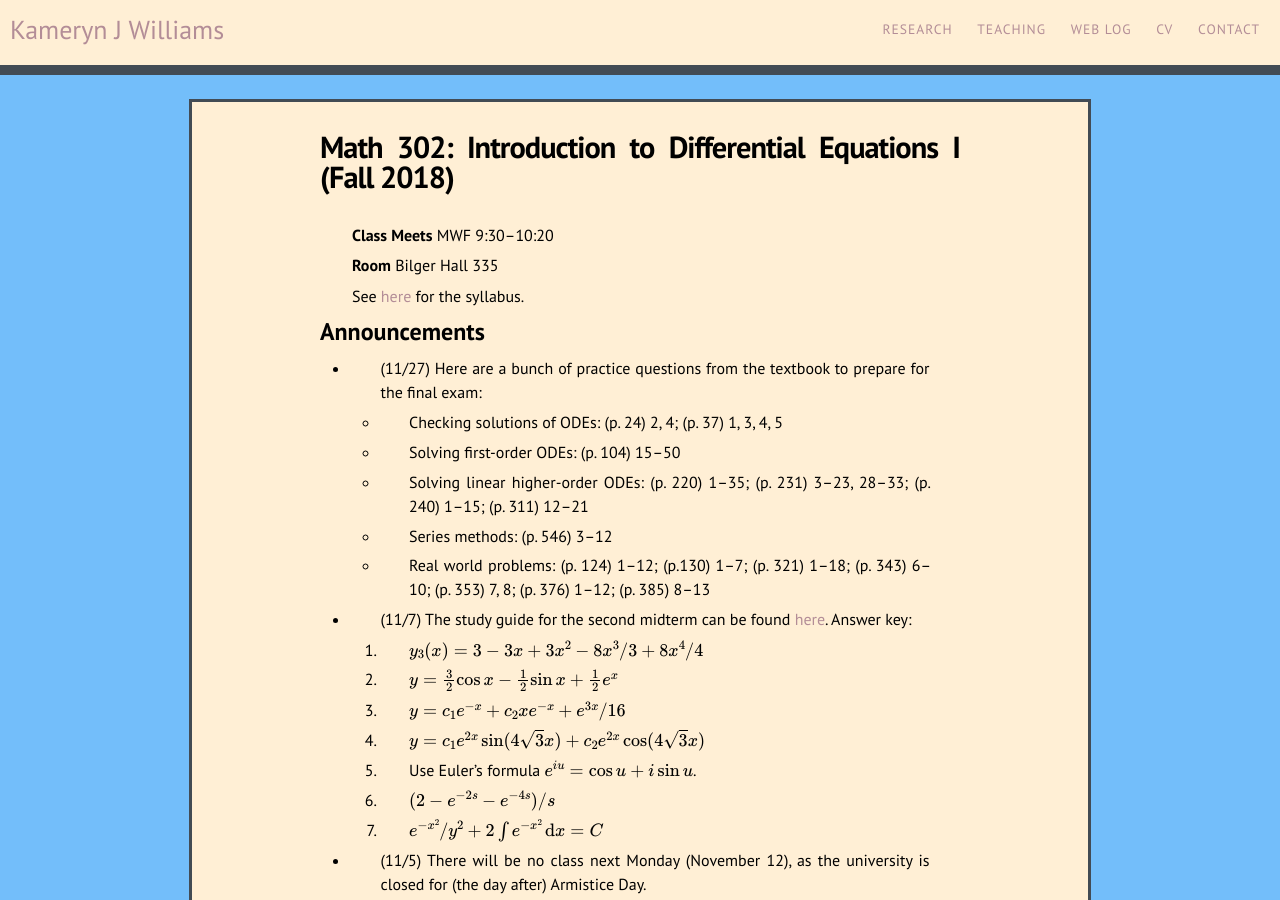
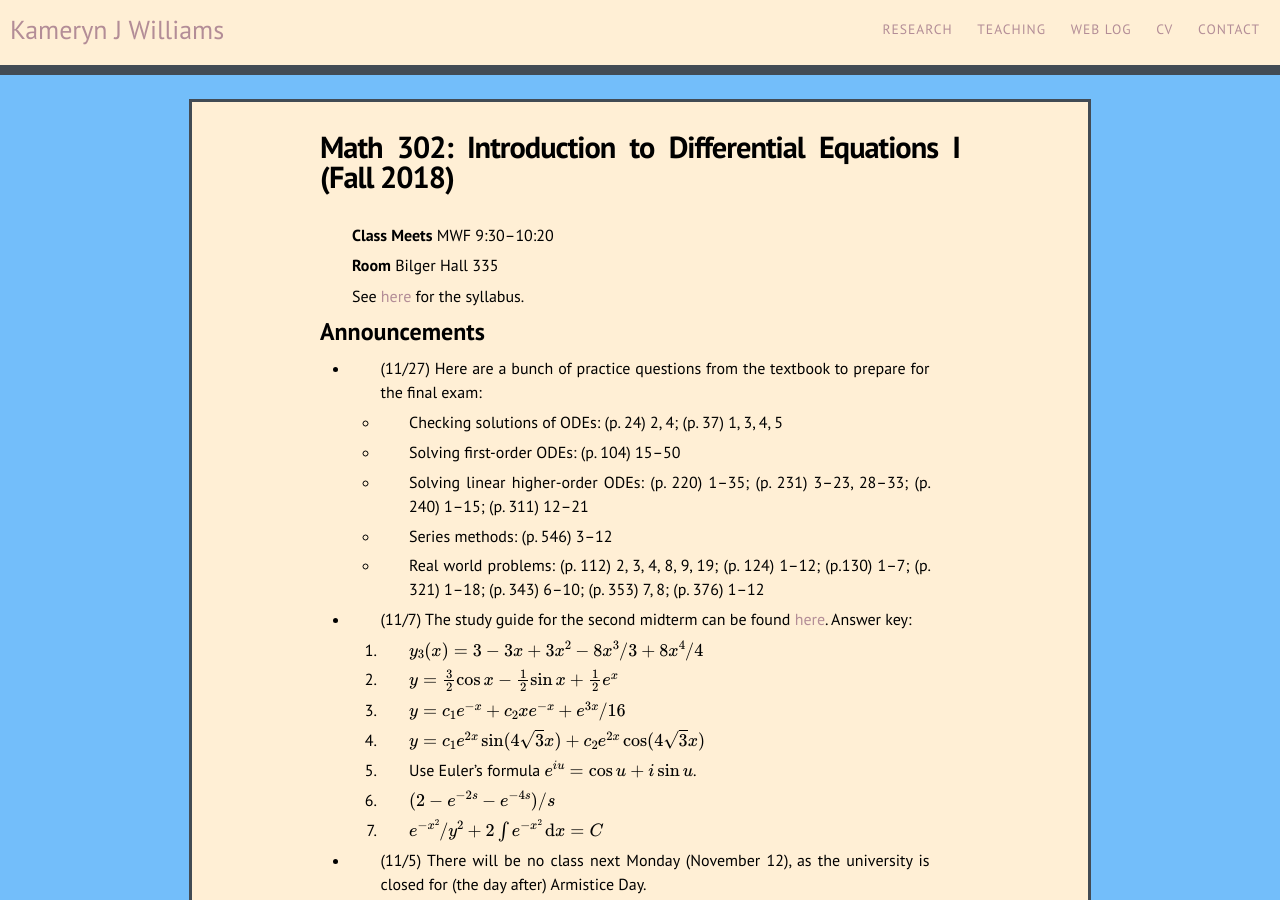
Before and after one commit to kamerynjw/kamerynjw.github.io, a Jekyll site: the page built from teaching/2018/math302.md, in a window 1280 px wide and 900 px high. Built offline with Jekyll 4.4.1, drawn with Linux system fonts in a browser that asks for light colours; nearby versions of some CDN libraries; formulas are drawn with MathJax 3.

Commit message:
added more problems

```diff
--- a/teaching/2018/math302.md
+++ b/teaching/2018/math302.md
@@ -23,7 +23,7 @@ Announcements
 
     * Series methods: (p. 546) 3–12
 
-    * Real world problems: (p. 124) 1–12; (p.130) 1–7; (p. 321) 1–18; (p. 343) 6–10; (p. 353) 7, 8; (p. 376) 1–12; (p. 385) 8–13
+    * Real world problems: (p. 112) 2, 3, 4, 8, 9, 19; (p. 124) 1–12; (p.130) 1–7; (p. 321) 1–18; (p. 343) 6–10; (p. 353) 7, 8; (p. 376) 1–12
 
 * (11/7) The study guide for the second midterm can be found [here]({{ page.url }}sg2.pdf). Answer key:
 
```
